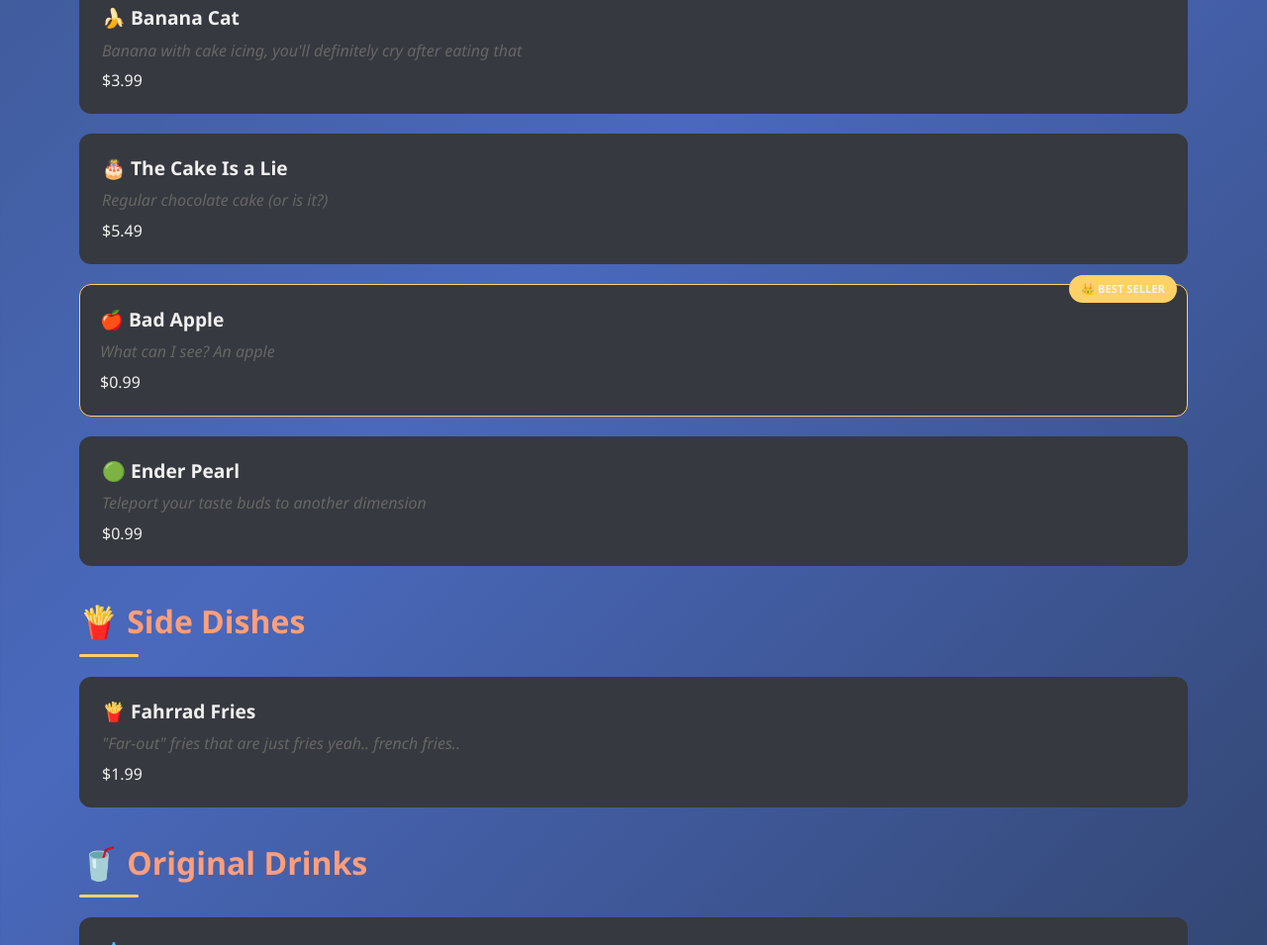
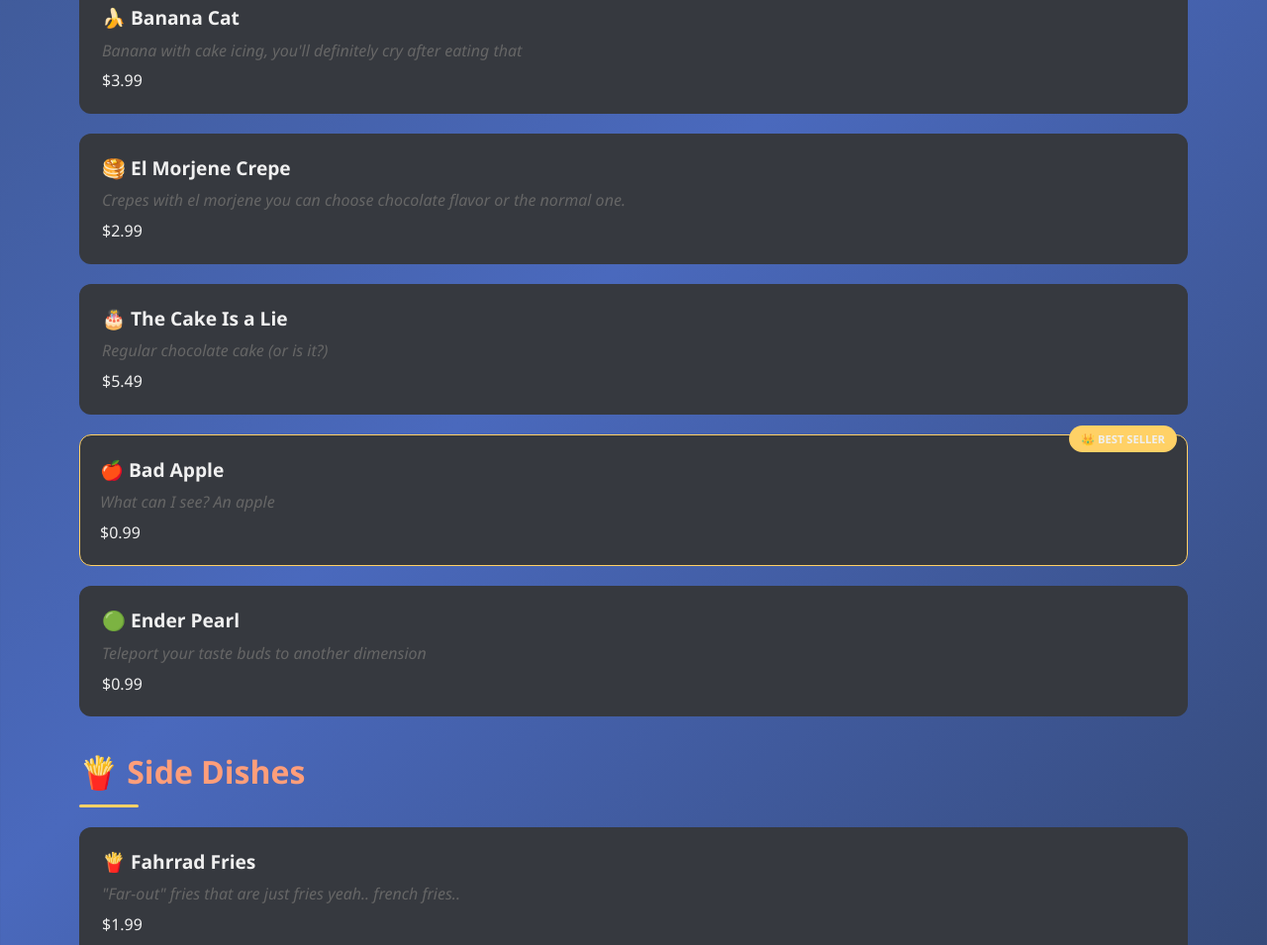
Before and after one commit to XEKOyt/xekoyt.github.io, a plain HTML site: page index.html in a window 1280 px wide. Shown: the part 1975-2930 px from the top of the page at 99% size. Drawn offline with Linux system fonts and the light colour scheme; no server answers.

Commit message:
Update index.html

```diff
--- a/index.html
+++ b/index.html
@@ -246,6 +246,12 @@
             </div>
 
             <div class="menu-item">
+              <div class="menu-item-name">🥞 El Morjene Crepe</div>
+              <div class="menu-item-desc">Crepes with el morjene you can choose chocolate flavor or the normal one.</div>
+              <div class="menu-item-price">$2.99</div>
+            </div>
+
+            <div class="menu-item">
               <div class="menu-item-name">🎂 The Cake Is a Lie</div>
               <div class="menu-item-desc">Regular chocolate cake (or is it?)</div>
               <div class="menu-item-price">$5.49</div>
@@ -388,7 +394,7 @@
           <h3>Meet Our Meme Team (for real)</h3>
           <div class="staff-container">
             <div class="staff-member">
-              <img src="https://cdn.discordapp.com/avatars/1128003736871129209/7d2ee5a057aac2a5af1863e2c29f38ab.webp?size=1024&format=webp&width=461&height=461" alt="Kenz" class="staff-image">
+              <img src="https://cdn.discordapp.com/attachments/1174065464146677852/1371832824990269490/cat-money.png?ex=68249260&is=682340e0&hm=007bc32badf85dc1de6450e1bd3c3a0d65bc7a07d4c20aebec751d710961b797" alt="Kenz" class="staff-image">
               <div class="staff-name">Kenz</div>
               <div class="staff-role">Meme Master</div>
               <div class="staff-bio">Made the whole website, some ideas, the 2nd concept of prices and a good part of the script.</div>
```
